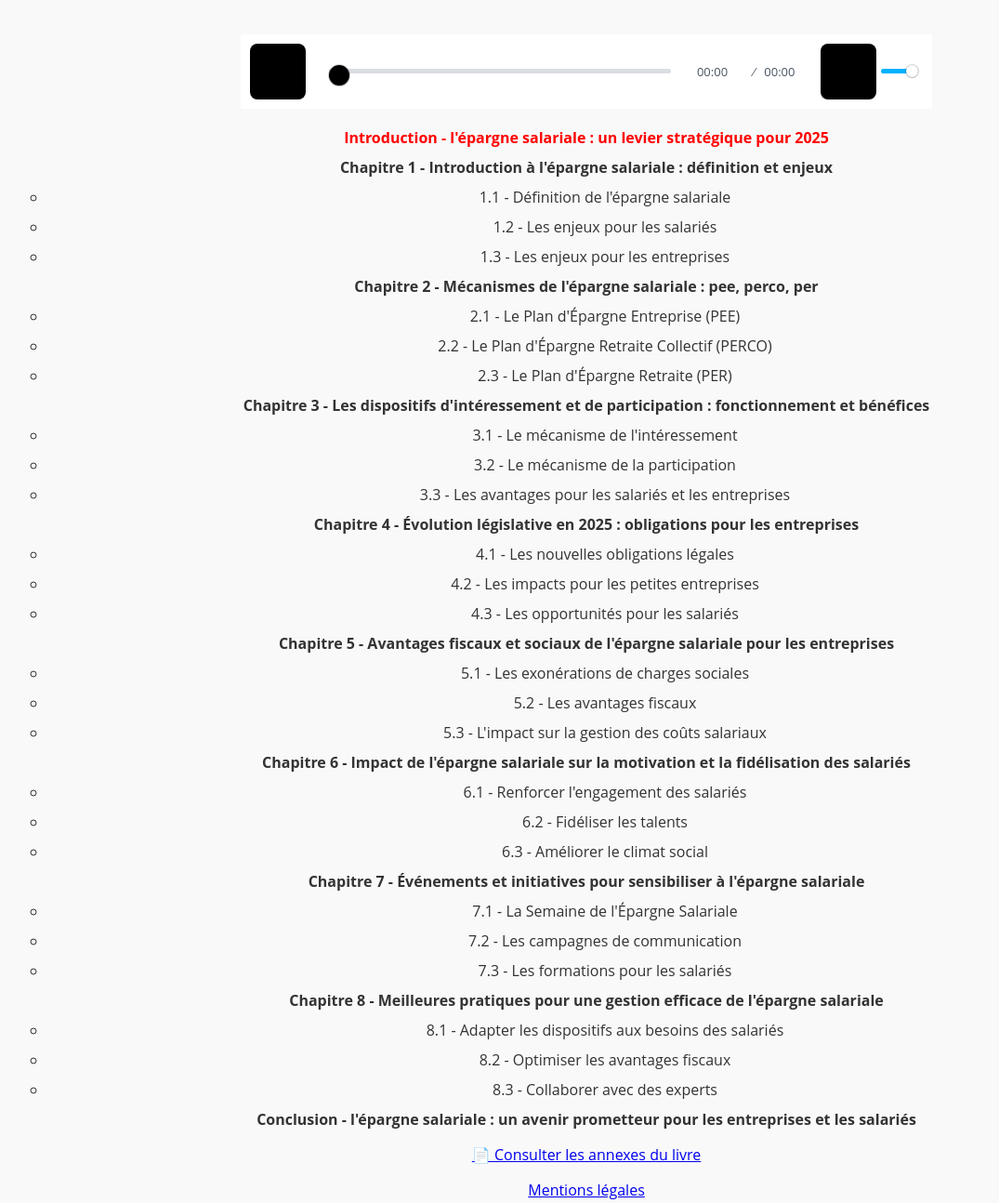
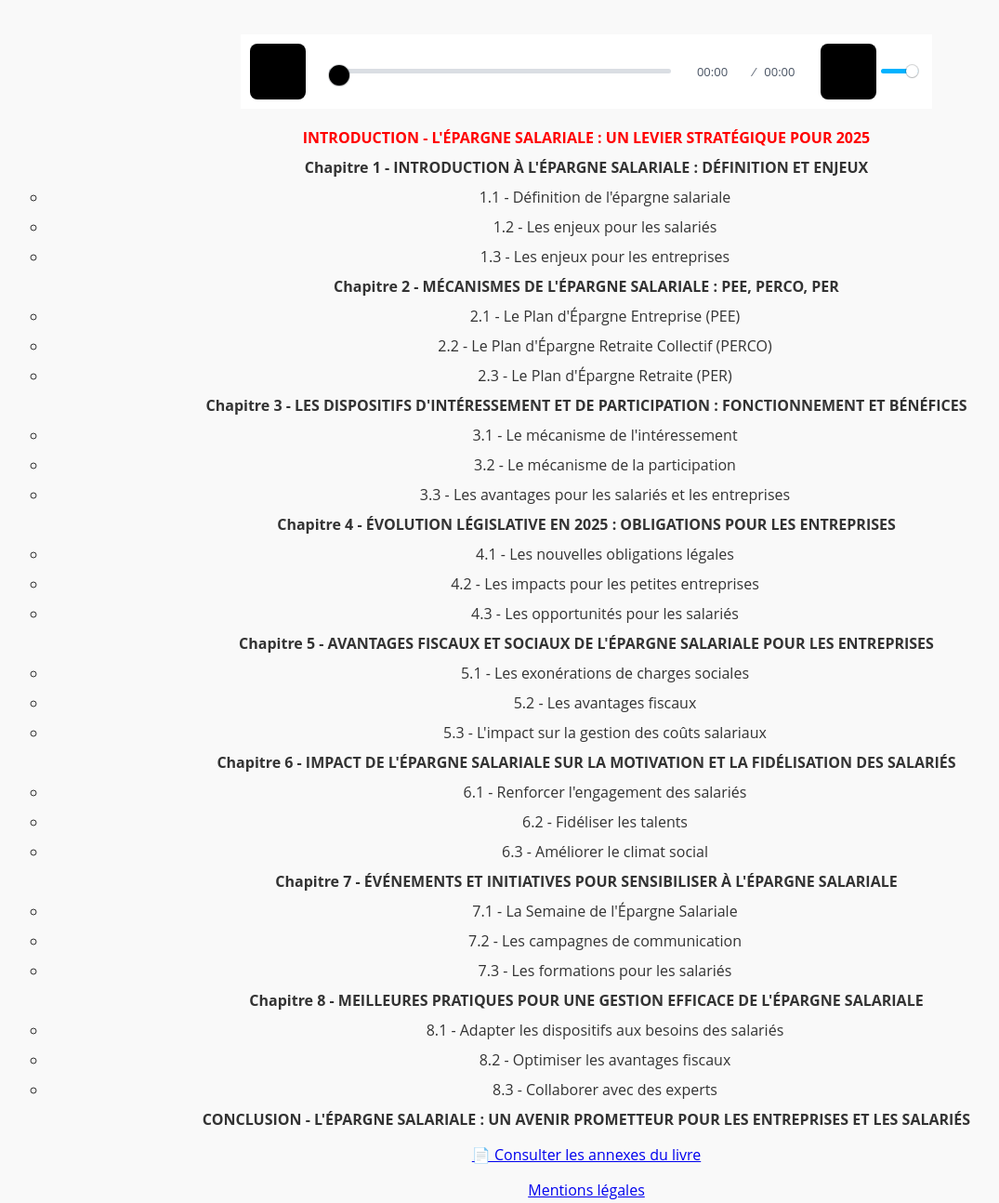
Before and after one commit to EricCarmes/Encyclo-AI-036, a plain HTML site: page Lecteur_ID-0-36.html in a window 1280 px wide. Shown: the part 867-2161 px from the top of the page at 93% size, without its empty margins (9-1084 px from the left). Drawn offline with Linux system fonts and the light colour scheme; no server answers.

Commit message:
Add files via upload

```diff
--- a/Lecteur_ID-0-36.html
+++ b/Lecteur_ID-0-36.html
@@ -42,65 +42,65 @@
 
   <!-- Playlist -->
   <ul id="playlist">
-    <li><a href="Introduction.mp3" style="font-weight: bold;">Introduction - l'épargne salariale : un levier stratégique pour 2025</a></li>
+    <li><a href="Introduction.mp3" style="font-weight: bold;">INTRODUCTION - L'ÉPARGNE SALARIALE : UN LEVIER STRATÉGIQUE POUR 2025</a></li>
 
-    <li style="font-weight: bold;">Chapitre 1 - Introduction à l'épargne salariale : définition et enjeux</li>
+    <li style="font-weight: bold;">Chapitre 1 - INTRODUCTION À L'ÉPARGNE SALARIALE : DÉFINITION ET ENJEUX</li>
     <ul>
       <li><a href="Chapitre1-1.mp3">1.1 - Définition de l'épargne salariale</a></li>
       <li><a href="Chapitre1-2.mp3">1.2 - Les enjeux pour les salariés</a></li>
       <li><a href="Chapitre1-3.mp3">1.3 - Les enjeux pour les entreprises</a></li>
     </ul>
 
-    <li style="font-weight: bold;">Chapitre 2 - Mécanismes de l'épargne salariale : pee, perco, per</li>
+    <li style="font-weight: bold;">Chapitre 2 - MÉCANISMES DE L'ÉPARGNE SALARIALE : PEE, PERCO, PER</li>
     <ul>
       <li><a href="Chapitre2-1.mp3">2.1 - Le Plan d'Épargne Entreprise (PEE)</a></li>
       <li><a href="Chapitre2-2.mp3">2.2 - Le Plan d'Épargne Retraite Collectif (PERCO)</a></li>
       <li><a href="Chapitre2-3.mp3">2.3 - Le Plan d'Épargne Retraite (PER)</a></li>
     </ul>
 
-    <li style="font-weight: bold;">Chapitre 3 - Les dispositifs d'intéressement et de participation : fonctionnement et bénéfices</li>
+    <li style="font-weight: bold;">Chapitre 3 - LES DISPOSITIFS D'INTÉRESSEMENT ET DE PARTICIPATION : FONCTIONNEMENT ET BÉNÉFICES</li>
     <ul>
       <li><a href="Chapitre3-1.mp3">3.1 - Le mécanisme de l'intéressement</a></li>
       <li><a href="Chapitre3-2.mp3">3.2 - Le mécanisme de la participation</a></li>
       <li><a href="Chapitre3-3.mp3">3.3 - Les avantages pour les salariés et les entreprises</a></li>
     </ul>
 
-    <li style="font-weight: bold;">Chapitre 4 - Évolution législative en 2025 : obligations pour les entreprises</li>
+    <li style="font-weight: bold;">Chapitre 4 - ÉVOLUTION LÉGISLATIVE EN 2025 : OBLIGATIONS POUR LES ENTREPRISES</li>
     <ul>
       <li><a href="Chapitre4-1.mp3">4.1 - Les nouvelles obligations légales</a></li>
       <li><a href="Chapitre4-2.mp3">4.2 - Les impacts pour les petites entreprises</a></li>
       <li><a href="Chapitre4-3.mp3">4.3 - Les opportunités pour les salariés</a></li>
     </ul>
 
-    <li style="font-weight: bold;">Chapitre 5 - Avantages fiscaux et sociaux de l'épargne salariale pour les entreprises</li>
+    <li style="font-weight: bold;">Chapitre 5 - AVANTAGES FISCAUX ET SOCIAUX DE L'ÉPARGNE SALARIALE POUR LES ENTREPRISES</li>
     <ul>
       <li><a href="Chapitre5-1.mp3">5.1 - Les exonérations de charges sociales</a></li>
       <li><a href="Chapitre5-2.mp3">5.2 - Les avantages fiscaux</a></li>
       <li><a href="Chapitre5-3.mp3">5.3 - L'impact sur la gestion des coûts salariaux</a></li>
     </ul>
 
-    <li style="font-weight: bold;">Chapitre 6 - Impact de l'épargne salariale sur la motivation et la fidélisation des salariés</li>
+    <li style="font-weight: bold;">Chapitre 6 - IMPACT DE L'ÉPARGNE SALARIALE SUR LA MOTIVATION ET LA FIDÉLISATION DES SALARIÉS</li>
     <ul>
       <li><a href="Chapitre6-1.mp3">6.1 - Renforcer l'engagement des salariés</a></li>
       <li><a href="Chapitre6-2.mp3">6.2 - Fidéliser les talents</a></li>
       <li><a href="Chapitre6-3.mp3">6.3 - Améliorer le climat social</a></li>
     </ul>
 
-    <li style="font-weight: bold;">Chapitre 7 - Événements et initiatives pour sensibiliser à l'épargne salariale</li>
+    <li style="font-weight: bold;">Chapitre 7 - ÉVÉNEMENTS ET INITIATIVES POUR SENSIBILISER À L'ÉPARGNE SALARIALE</li>
     <ul>
       <li><a href="Chapitre7-1.mp3">7.1 - La Semaine de l'Épargne Salariale</a></li>
       <li><a href="Chapitre7-2.mp3">7.2 - Les campagnes de communication</a></li>
       <li><a href="Chapitre7-3.mp3">7.3 - Les formations pour les salariés</a></li>
     </ul>
 
-    <li style="font-weight: bold;">Chapitre 8 - Meilleures pratiques pour une gestion efficace de l'épargne salariale</li>
+    <li style="font-weight: bold;">Chapitre 8 - MEILLEURES PRATIQUES POUR UNE GESTION EFFICACE DE L'ÉPARGNE SALARIALE</li>
     <ul>
       <li><a href="Chapitre8-1.mp3">8.1 - Adapter les dispositifs aux besoins des salariés</a></li>
       <li><a href="Chapitre8-2.mp3">8.2 - Optimiser les avantages fiscaux</a></li>
       <li><a href="Chapitre8-3.mp3">8.3 - Collaborer avec des experts</a></li>
     </ul>
 
-    <li><a href="Conclusion.mp3" style="font-weight: bold;">Conclusion - l'épargne salariale : un avenir prometteur pour les entreprises et les salariés</a></li>
+    <li><a href="Conclusion.mp3" style="font-weight: bold;">CONCLUSION - L'ÉPARGNE SALARIALE : UN AVENIR PROMETTEUR POUR LES ENTREPRISES ET LES SALARIÉS</a></li>
   </ul>
 
   <p><a href="ID-0-36-Annexes.pdf" target="_blank">📄 Consulter les annexes du livre</a></p>
```
